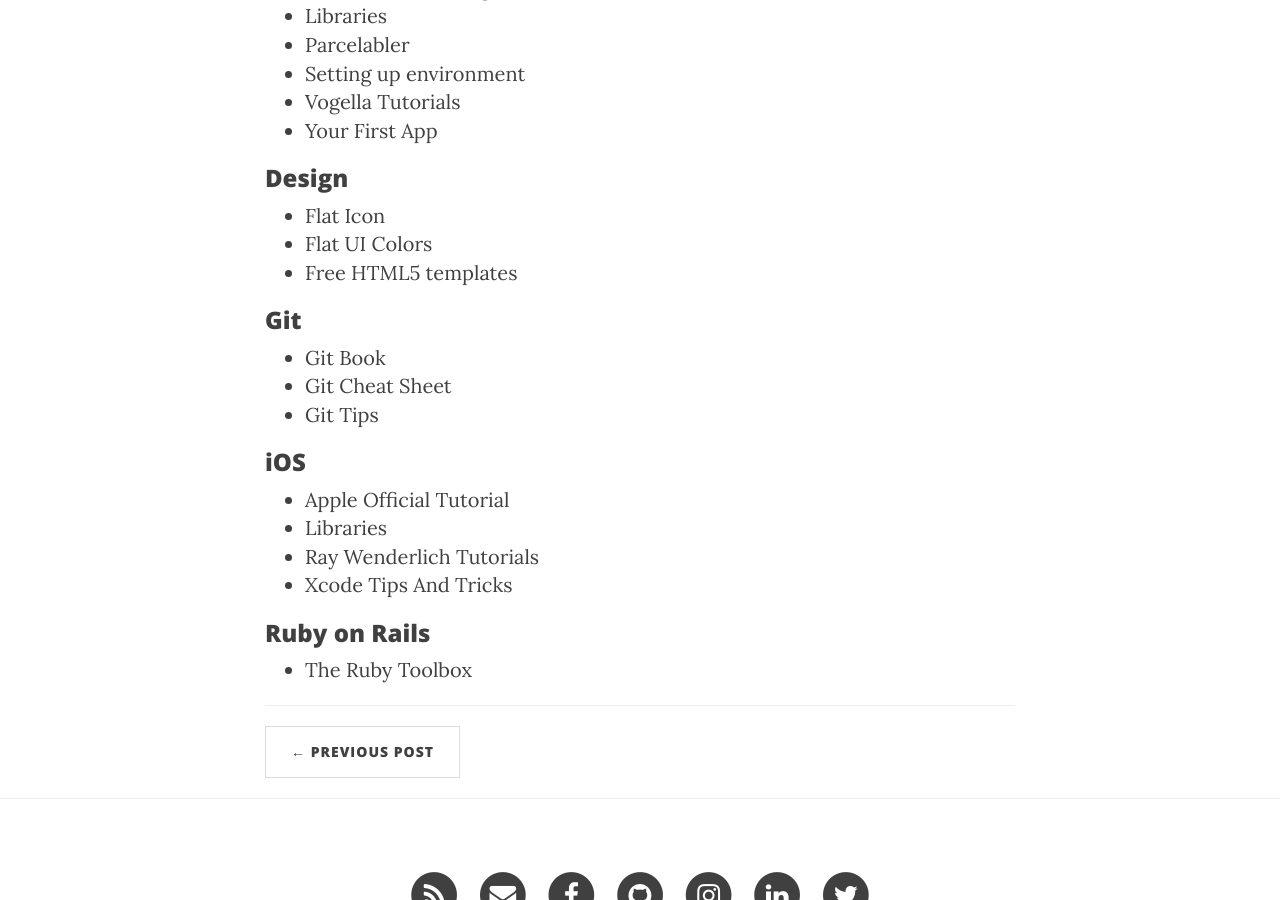
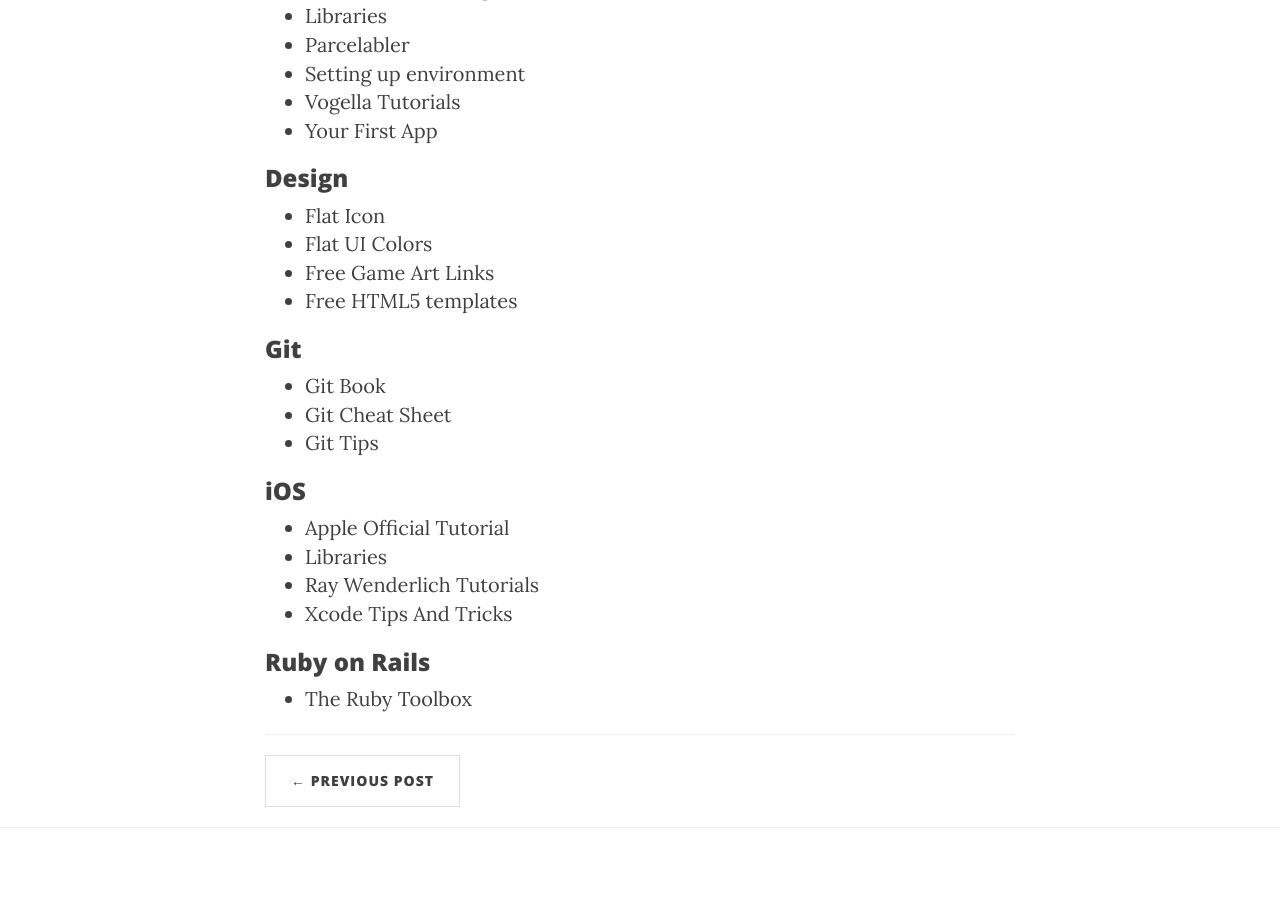
Before and after one commit to RxDx/rxdx.github.io, a Jekyll site: the page built from _posts/2016-07-01-useful-resources.markdown, in a window 1280 px wide and 900 px high, scrolled down 700 px. Built offline with Jekyll 4.4.1, drawn with Linux system fonts in a browser that asks for light colours; nearby versions of some CDN libraries.

Commit message:
Useful resources update

```diff
--- a/_posts/2016-07-01-useful-resources.markdown
+++ b/_posts/2016-07-01-useful-resources.markdown
@@ -21,6 +21,7 @@ Here are some links that should be useful
 ### Design
 * [Flat Icon](http://www.flaticon.com/)
 * [Flat UI Colors](https://flatuicolors.com/)
+* [Free Game Art Links](https://ninichimusic.com/blog/17-great-places-to-find-free-game-art)
 * [Free HTML5 templates](https://html5up.net/)
 
 ### Git
```
